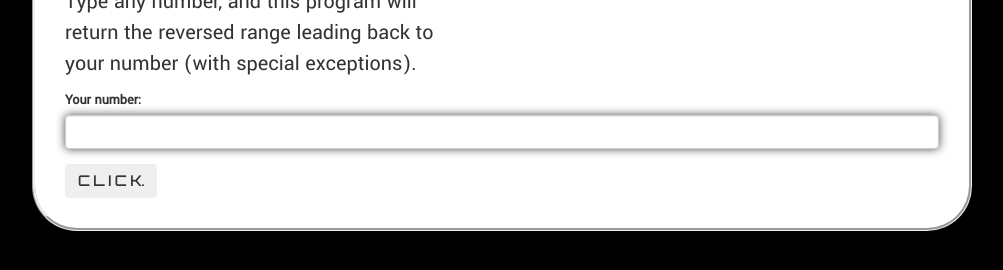
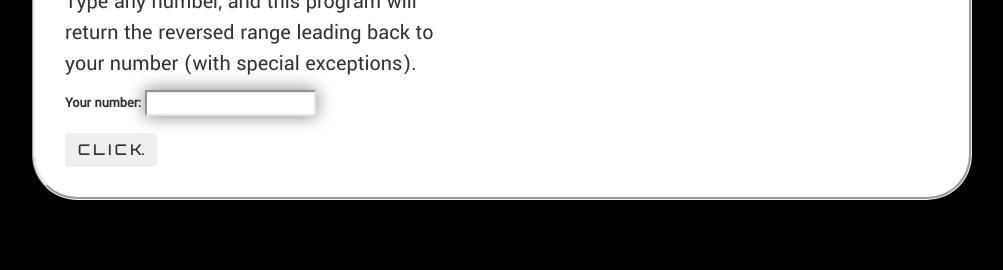
Before and after one commit to Eucile/sorrydave, a plain HTML site: page index.html in a window 1280 px wide. Shown: the part 522-792 px from the top of the page, without its empty margins (138-1141 px from the left). Drawn offline with nearby package versions, Linux system fonts and the light colour scheme.

Commit message:
resize form-control

```diff
--- a/css/styles.css
+++ b/css/styles.css
@@ -8,9 +8,9 @@
   position: static;
 }
 
-.form-control {
-  border-color: #cccccc;
-  box-shadow: inset 0 1px 1px rgba(0, 0, 0, 0.075), 0 0 10px rgba(0, 0, 0, 0.7);
+.form-control-sm {
+  border-color: #e6e6e6;
+  box-shadow: inset 0 1px 1px rgba(0, 0, 0, 0.075), 0 0 17px rgba(0, 0, 0, 0.5);
 }
 
 h1 {
--- a/index.html
+++ b/index.html
@@ -19,7 +19,7 @@
       <div class="foreground">
       <form id="formOne">
           <div class="form-group">
-            <h1>Hello.</h1>
+            <h1 class="hello">Hello.</h1>
             <div class="well">
               <div id="result">
               <h1><span class="answer"></span></h1>
@@ -27,7 +27,7 @@
             </div>
             <p>Type any number, and this program will return the reversed range leading back to your number (with special exceptions).</p>
             <label for="userNumber">Your number:</label>
-            <input id="userNumber" class="form-control" type="text">
+            <input id="userNumber" class="form-control-sm" type="text">
           </div>
           <button type="submit" class="btn btn-dark" id="submit-button"><strong>C L I C K.</strong></button>
       </form>
```
